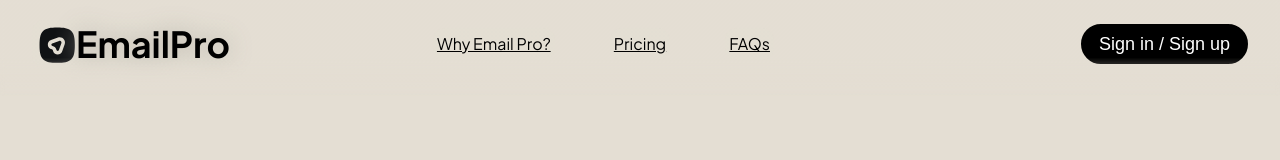
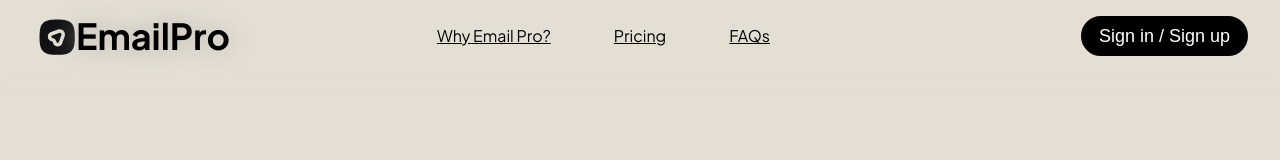
Before and after one commit to nrjrajpal/EmailPro, a Next.js app: page / in a window 1280 px wide. Shown: the top 160 px of the page. Built offline with nearby package versions, Linux system fonts and the light colour scheme.

Commit message:
fix navbar height and 'mailto' addresses

```diff
--- a/src/components/faqs.tsx
+++ b/src/components/faqs.tsx
@@ -71,7 +71,7 @@ export default function FAQs() {
           </h1>
           <h4 className="text-base md:text-xl md:pt-2 text-[#EFECE6] max-w-xl lg:max-w-3xl text-center px-8 sm:px-4">
             Contact our team via{" "}
-            <Link href="mailto:support@emailpro.com" className="underline">
+            <Link href="mailto:support@email.pro" className="underline">
               support@email.pro
             </Link>{" "}
             you have other questions
--- a/src/components/footer.tsx
+++ b/src/components/footer.tsx
@@ -119,7 +119,7 @@ export default function Footer() {
             <h1 className="text-xl font-bold">Contact Us</h1>
             <div className="text-base text-[#EFECE6]/90 space-y-3 mt-8">
               <h4>
-                <Link href="mailto:hello@emailpro.com" className="underline">hello@email.pro</Link>
+                <Link href="mailto:hello@email.pro" className="underline">hello@email.pro</Link>
               </h4>
               <h4>
                 <Link href="tel:+919876543210" className="underline">+919876543210</Link>
--- a/src/components/navigation.tsx
+++ b/src/components/navigation.tsx
@@ -35,7 +35,7 @@ export default function Navigation() {
 
   return (
     <>
-      <nav className="navigation opacity-0 fixed h-24 w-full flex justify-center items-center navbar-effect z-10 pb-2 ">
+      <nav className="navigation opacity-0 fixed h-24 w-full flex justify-center items-center navbar-effect z-10 pb-6 ">
         <div className=" grid grid-cols-[70%_30%] lg:grid-cols-[30%_40%_30%] max-w-screen-2xl w-full h-fit items-center">
           <div className="flex ml-5 sm:ml-8 md:left-auto items-center gap-2 sm:gap-0 h-fit bg-[#E4DED3]/90 w-fit rounded-xl p-1">
             <svg
```
